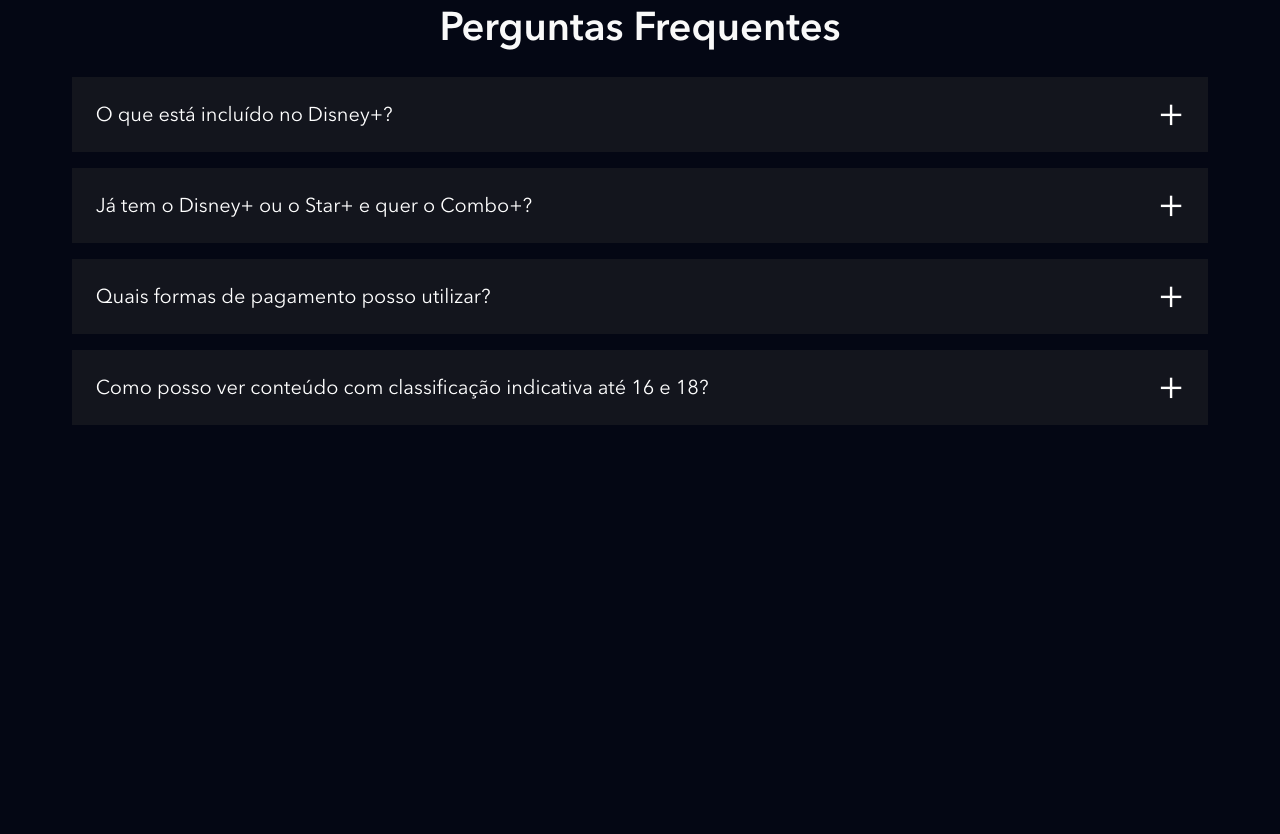
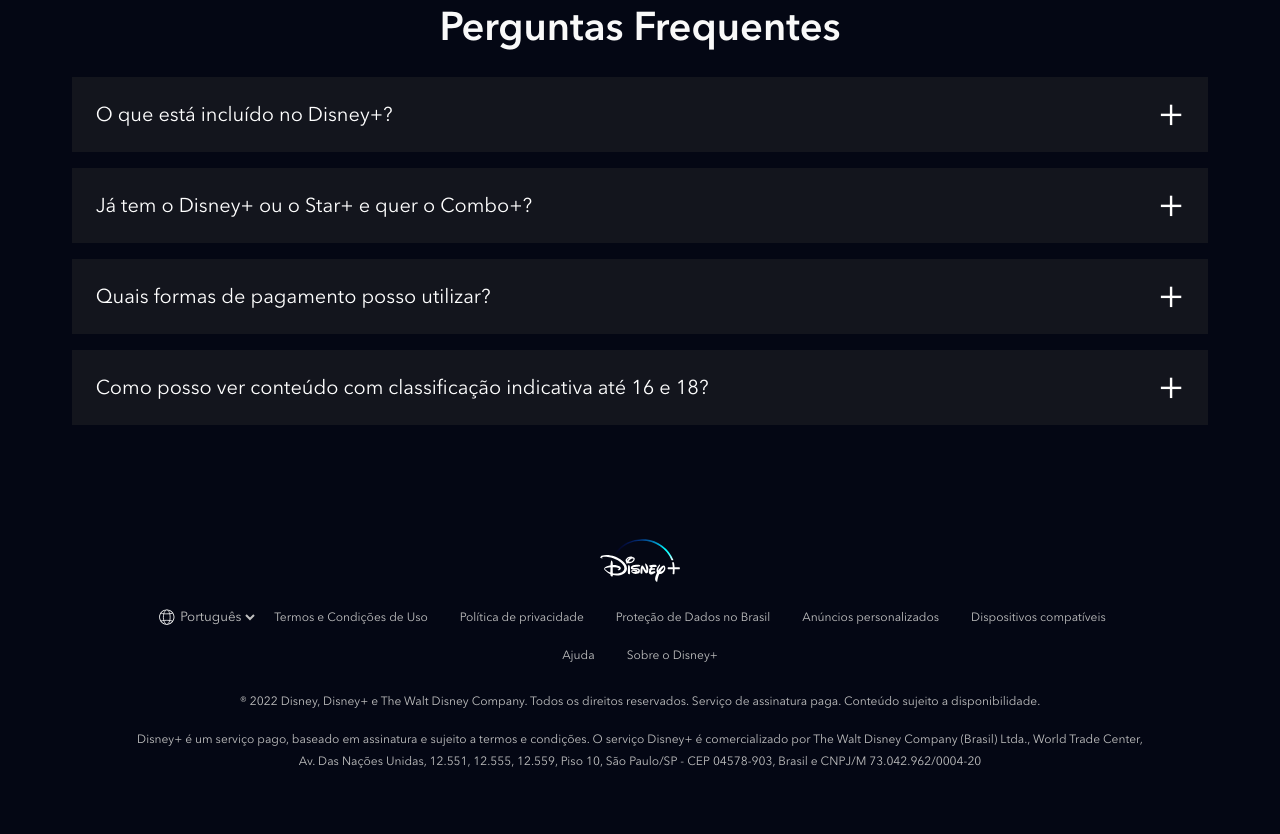
Before and after one commit to rafalves106/clone_disneyplus, a website: page index.html in a window 1280 px wide. Shown: the part 4459-5293 px from the top of the page. Before the commit the page ends 4972 px from the top, so only its background shows below. Drawn offline with nearby package versions, Linux system fonts and the light colour scheme; files that its build step writes are made by us from their sources; files whose address does not match are found by name.

Commit message:
Adicionando seção footer

```diff
--- a/index.html
+++ b/index.html
@@ -249,6 +249,45 @@
             </li>
         </ul>
     </section>
+    <footer class="footer">
+        <div class="footer__container">
+            <img class="footer__logo" src="./dist/images/disneyplus.svg" alt="Disney+">
+            <ul class="footer__links">
+                <li class="footer__links__item">
+                    <div class="language-selector">
+                        <img src="./dist/images/icones/globe.svg" alt="Globo">
+                        <select>
+                            <option>English</option>
+                            <option selected>Português</option>
+                        </select>
+                    </div>
+                </li>
+                <li class="footer__links__item">
+                    <a class="text--small" href="">Termos e Condições de Uso</a>
+                </li>
+                <li class="footer__links__item">
+                    <a class="text--small" href="">Política de privacidade</a>
+                </li>
+                <li class="footer__links__item">
+                    <a class="text--small" href="">Proteção de Dados no Brasil</a>
+                </li>
+                <li class="footer__links__item">
+                    <a class="text--small" href="">Anúncios personalizados</a>
+                </li>
+                <li class="footer__links__item">
+                    <a class="text--small" href="">Dispositivos compatíveis</a>
+                </li>
+                <li class="footer__links__item">
+                    <a class="text--small" href="">Ajuda</a>
+                </li>
+                <li class="footer__links__item">
+                    <a class="text--small" href="">Sobre o Disney+</a>
+                </li>
+            </ul>
+        <p class="text--small">® 2022 Disney, Disney+ e The Walt Disney Company. Todos os direitos reservados. Serviço de assinatura paga. Conteúdo sujeito a disponibilidade.</p>
+        <p class="text--small">Disney+ é um serviço pago, baseado em assinatura e sujeito a termos e condições. O serviço Disney+ é comercializado por The Walt Disney Company (Brasil) Ltda., World Trade Center, Av. Das Nações Unidas, 12.551, 12.555, 12.559, Piso 10, São Paulo/SP - CEP 04578-903, Brasil e CNPJ/M 73.042.962/0004-20</p>
+        </div>
+    </footer>
     <script src="./src/main.js"></script>
 </body>
 </html>
--- /dev/null
+++ b/src/styles/_footer.scss
@@ -0,0 +1,68 @@
+@use 'variaveis';
+
+.footer {
+    padding: 26px 8px;
+
+    &__container {
+        max-width: 1024px;
+        width: 100%;
+        margin: 0 auto;
+        text-align: center;
+        padding-bottom: 20px;
+    }
+
+    &__logo {
+        width: 80px;
+        margin: 0 auto 10px;
+    }
+
+    &__links {
+        margin-bottom: 16px;
+        display: flex;
+        align-items: center;
+        flex-wrap: wrap;
+        justify-content: center;
+
+        &__item {
+            display: inline-block;
+
+            a {
+                text-decoration: none;
+                padding: 8px 16px;
+                display: block;
+
+                &:hover {
+                    color: variaveis.$corTextoPrincipal;
+                }
+            }
+        }
+    }
+
+    p {
+        margin-bottom: 16px;
+    }
+}
+
+.language-selector {
+    display: flex;
+    align-items: center;
+    img {
+        height: 18px;
+        width: 18px;
+    }
+
+    select {
+        background-color: transparent;
+        border: none;
+        color: variaveis.$corTextoSecundario;
+        height: 38px;
+
+        &:hover {
+            color: variaveis.$corTextoPrincipal;
+        }
+
+        option {
+            color: variaveis.$corDeFundo;
+        }
+    }
+}
--- a/src/styles/main.scss
+++ b/src/styles/main.scss
@@ -4,6 +4,7 @@
 @use 'plans';
 @use 'available-devices';
 @use 'faq';
+@use 'footer';
 
 @font-face {
     font-family: Avenir;
@@ -31,7 +32,7 @@
 @mixin text($fontSize: 16px) {
     font-size: $fontSize;
     line-height: $fontSize + 10px;
-    color: variaveis.$corTextoSecundario
+    color: variaveis.$corTextoSecundario;
 }
 
 @mixin title($fontSize: 40px){
```
